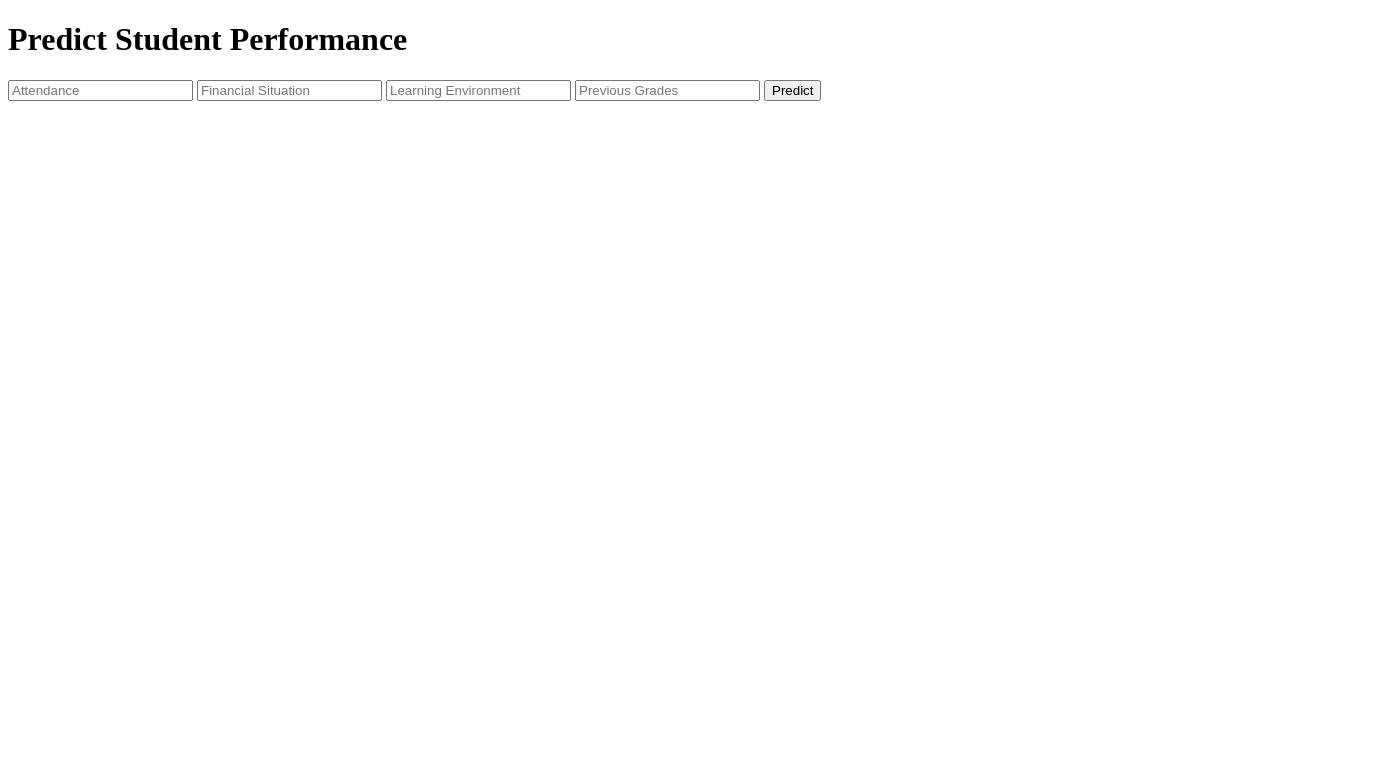
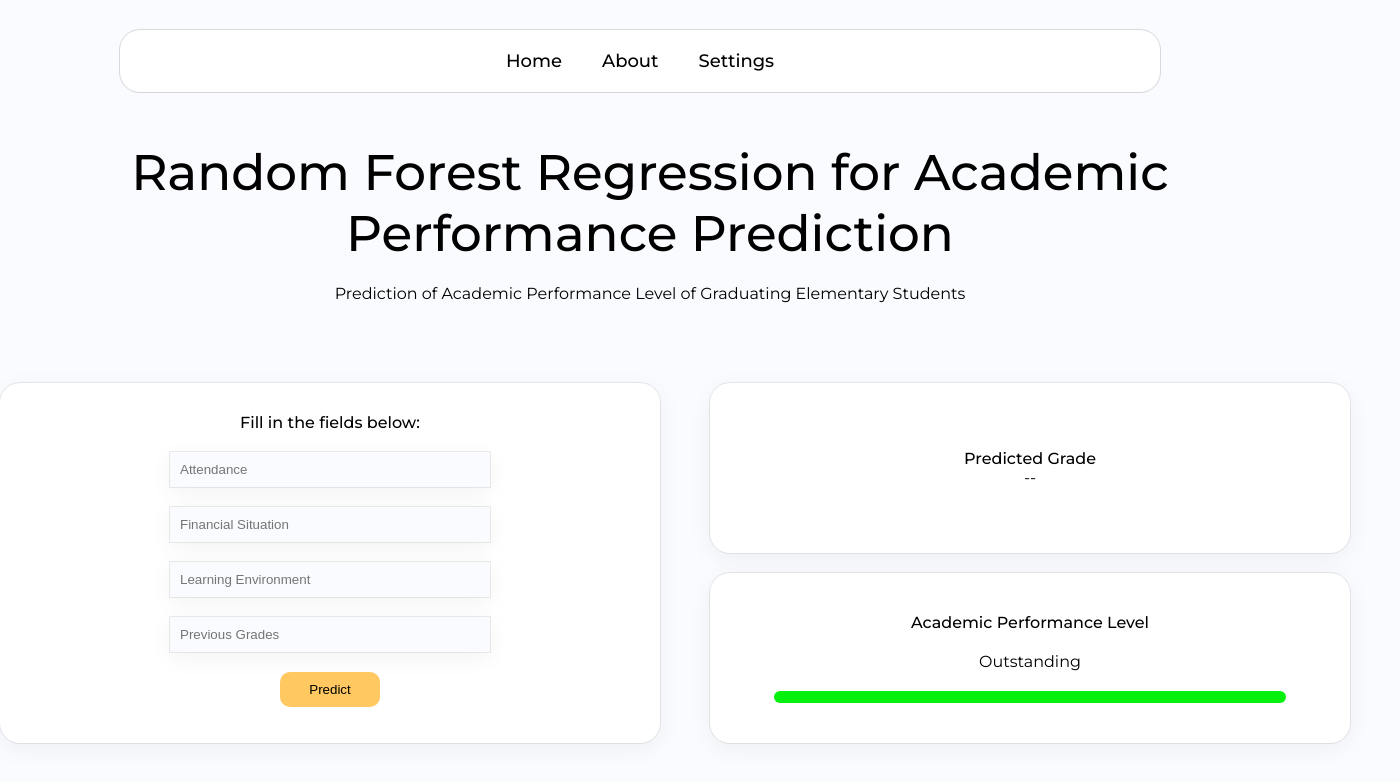
Before and after one commit to PaoloBaltazar/RandomForestRegression-Thesis, a plain HTML site: page index.html in a window 1280 px wide. Shown: the whole page, 1400 px wide, since content can reach past the window. Drawn offline with Linux system fonts and the light colour scheme.

Commit message:
Create a navbar, header, and main section and apply styling

```diff
--- a/index.html
+++ b/index.html
@@ -1,7 +1,66 @@
 <!DOCTYPE html>
 <html>
 <head>
-    <title>Student Performance Prediction</title>
+    <title>Thesis</title>
+    <link rel="stylesheet" href="./styles/main.css">
+    <link rel="stylesheet" href="./styles/general.css">
+
+    <link rel="preconnect" href="https://fonts.googleapis.com">
+    <link rel="preconnect" href="https://fonts.gstatic.com" crossorigin>
+    <link href="https://fonts.googleapis.com/css2?family=Montserrat:ital,wght@0,100..900;1,100..900&display=swap" rel="stylesheet">
+
+</head>
+<body>
+    <div class="navbar">
+        <a>Home</a>
+        <a>About</a>
+        <a>Settings</a>
+    </div>
+
+
+    <div class="hero-section">
+        <h1>
+            Random Forest Regression for Academic Performance Prediction
+        </h1>
+        <p>
+            Prediction of Academic Performance Level of Graduating Elementary Students
+        </p>
+    </div>
+
+    <div class="main-section">
+        <div class="features-container">
+            <p class="label">Fill in the fields below:</p>
+            <input type="number" id="attendance" placeholder="Attendance">
+            <input type="number" id="financial_situation" placeholder="Financial Situation">
+            <input type="number" id="learning_environment" placeholder="Learning Environment">
+            <input type="number" id="previous_grades" placeholder="Previous Grades">
+            <button onclick="predict()">Predict</button>
+        </div>
+
+        <div class="result-container">
+            <div class="predicted-grade">
+                <p class="label">Predicted Grade</p>
+                <p id="result"> --</p>
+            </div>
+
+            <div class="performance-level">
+                <p class="label">Academic Performance Level</p>
+
+                <p>Outstanding</p>
+                <div class="progress-container">
+
+                    <div class="progress"></div>
+
+                </div>
+            </div>
+
+
+
+        </div>
+    </div>
+
+
+
     <script>
         async function predict() {
             const data = {
@@ -20,17 +79,8 @@
             });
 
             const result = await response.json();
-            document.getElementById('result').innerText = 'Predicted Grade: ' + result.prediction;
+            document.getElementById('result').innerText = result.prediction;
         }
     </script>
-</head>
-<body>
-    <h1>Predict Student Performance</h1>
-    <input type="number" id="attendance" placeholder="Attendance">
-    <input type="number" id="financial_situation" placeholder="Financial Situation">
-    <input type="number" id="learning_environment" placeholder="Learning Environment">
-    <input type="number" id="previous_grades" placeholder="Previous Grades">
-    <button onclick="predict()">Predict</button>
-    <p id="result"></p>
 </body>
 </html>
--- /dev/null
+++ b/styles/general.css
@@ -0,0 +1,17 @@
+body {
+  margin: 0;
+  font-family: "Montserrat", sans-serif;
+  background-color: rgba(250,251,255,255);
+}
+
+p, h1 {
+  margin: 0;
+}
+
+button {
+  cursor: pointer;
+}
+
+select {
+  cursor: pointer;
+}
--- /dev/null
+++ b/styles/main.css
@@ -0,0 +1,141 @@
+.navbar {
+  margin: auto;
+  display: flex;
+  justify-content: center;
+  align-items: center;
+  gap: 40px;
+  width: 1000px;
+  margin-top: 30px;
+  background-color: white;
+  box-shadow: rgba(0, 0, 0, 0.02) 0px 1px 3px 0px, rgba(27, 31, 35, 0.15) 0px 0px 0px 1px;
+  border-radius: 20px;;
+  padding: 20px;
+}
+
+.navbar a {
+  font-weight: 500;
+  font-size: 18px;
+}
+
+.hero-section {
+  margin: auto;
+  display: flex;
+  flex-direction: column;
+  align-items: center;
+  width: 1300px;
+  margin-top: 50px;
+  gap: 20px;
+}
+
+.hero-section h1 {
+  font-weight: 500;
+  font-size: 50px;
+  text-align: center;
+}
+
+.hero-section p {
+  font-size: 16px;
+}
+
+.main-section {
+  margin: auto;
+  display: flex;
+  align-items: center;
+  width: 1400px;
+  margin-top: 50px;
+  gap: 20px;
+}
+
+.features-container {
+  display: flex;
+  flex-direction: column;
+  align-items: center;
+  width: 600px;
+  height: 300px;
+  padding: 30px;
+  box-shadow: rgba(0, 0, 0, 0.05) 0px 6px 24px 0px, rgba(0, 0, 0, 0.08) 0px 0px 0px 1px;
+  border-radius: 20px;
+  gap: 20px;
+  background-color: white;
+}
+
+.features-container input {
+  background-color: rgba(250,251,255,255);
+  box-shadow: rgba(0, 0, 0, 0.05) 0px 6px 24px 0px, rgba(0, 0, 0, 0.08) 0px 0px 0px 1px;
+  border: none;
+  padding: 10px;
+  width: 300px;
+}
+
+.features-container button {
+  background-color: rgb(255, 200, 97);
+  width: 100px;
+  border: none;
+  padding: 10px;
+  border-radius: 10px;;
+}
+
+.result-container {
+  display: flex;
+  flex-direction: column;
+  padding: 30px;
+
+  border-radius: 20px;
+  gap: 20px;
+
+}
+
+.predicted-grade {
+  display: flex;
+  flex-direction: column;
+  align-items: center;
+  justify-content: center;
+  box-shadow: rgba(0, 0, 0, 0.05) 0px 6px 24px 0px, rgba(0, 0, 0, 0.08) 0px 0px 0px 1px;
+  background-color: white;
+  padding: 20px;
+  border-radius: 20px;
+  width: 600px;
+  height: 130px;
+}
+
+.performance-level {
+  display: flex;
+  flex-direction: column;
+  align-items: center;
+  justify-content: center;
+  box-shadow: rgba(0, 0, 0, 0.05) 0px 6px 24px 0px, rgba(0, 0, 0, 0.08) 0px 0px 0px 1px;
+  background-color: white;
+  padding: 20px;
+  border-radius: 20px;
+  width: 600px;
+  height: 130px;
+
+}
+
+.label {
+  font-weight: 500;
+}
+
+.performance-level {
+  display: flex;
+  flex-direction: column;
+  gap: 20px;
+}
+
+.progress-container {
+  height: 0.8rem;
+  width: 32rem;
+  border-radius: 0.4rem;
+
+  background: #05f10d;
+}
+
+.progress-container .progress {
+  height: 100%;
+  width: 0;
+  border-radius: 0.4rem;
+
+  background: #ff4754;
+
+  transition: width 0.4s ease;
+}
```
